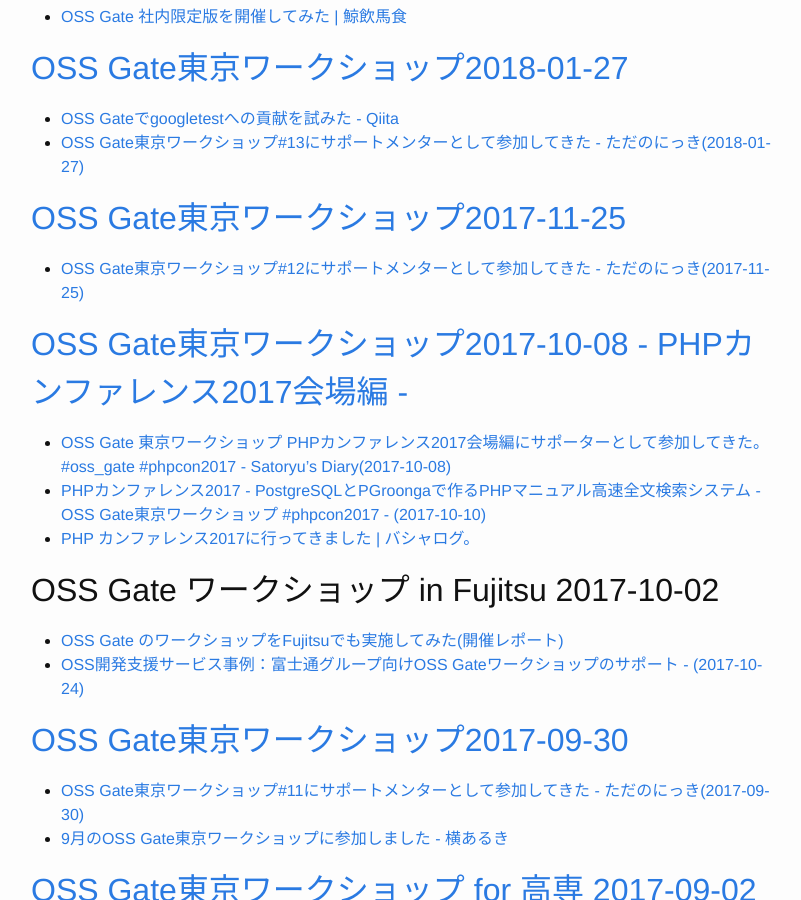
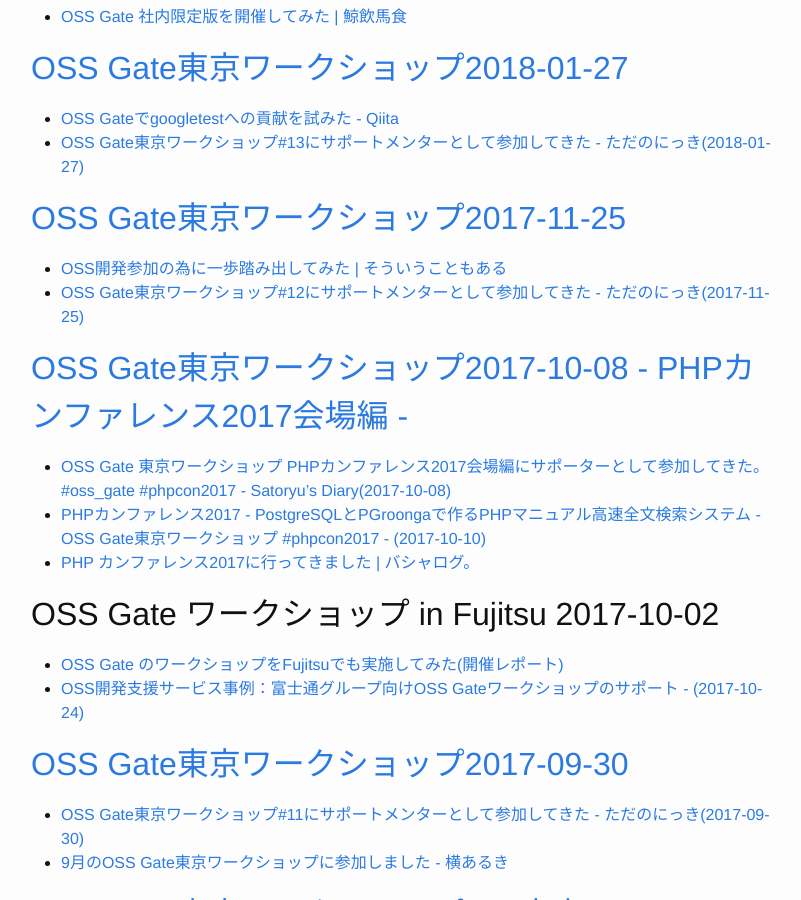
Before and after one commit to oss-gate/oss-gate.github.io, a Jekyll site: the page built from workshop/report.md, in a window 1280 px wide and 900 px high, scrolled down 1113 px. Shown: the whole window, without its empty margins (239-1040 px from the left). Built offline with Jekyll 4.4.1, drawn with Linux system fonts in a browser that asks for light colours; comment, search, counter and statistics services are not loaded.

Commit message:
add link

```diff
--- a/workshop/report.md
+++ b/workshop/report.md
@@ -34,6 +34,7 @@
   * [OSS Gate東京ワークショップ#13にサポートメンターとして参加してきた - ただのにっき(2018-01-27)](http://sho.tdiary.net/20180127.html#p01)
 
 ## [OSS Gate東京ワークショップ2017-11-25](https://oss-gate.doorkeeper.jp/events/66254)
+  * [OSS開発参加の為に一歩踏み出してみた \| そういうこともある](https://blog.shitake4.tech/entry/2017/11/27/OSS%E9%96%8B%E7%99%BA%E5%8F%82%E5%8A%A0%E3%81%AE%E7%82%BA%E3%81%AB%E4%B8%80%E6%AD%A9%E8%B8%8F%E3%81%BF%E5%87%BA%E3%81%97%E3%81%A6%E3%81%BF%E3%81%9F)
   * [OSS Gate東京ワークショップ#12にサポートメンターとして参加してきた - ただのにっき(2017-11-25)](http://sho.tdiary.net/20171125.html#p01)
 
 ## [OSS Gate東京ワークショップ2017-10-08 - PHPカンファレンス2017会場編 -](https://phpcon.connpass.com/event/66822/)
```
